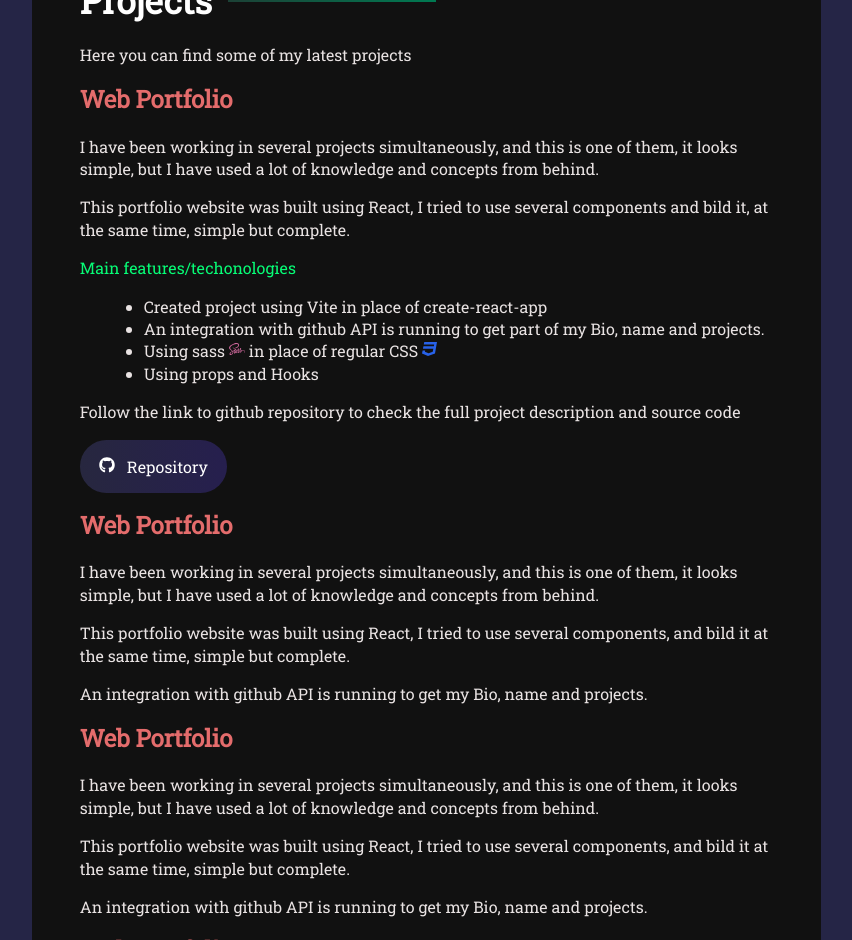
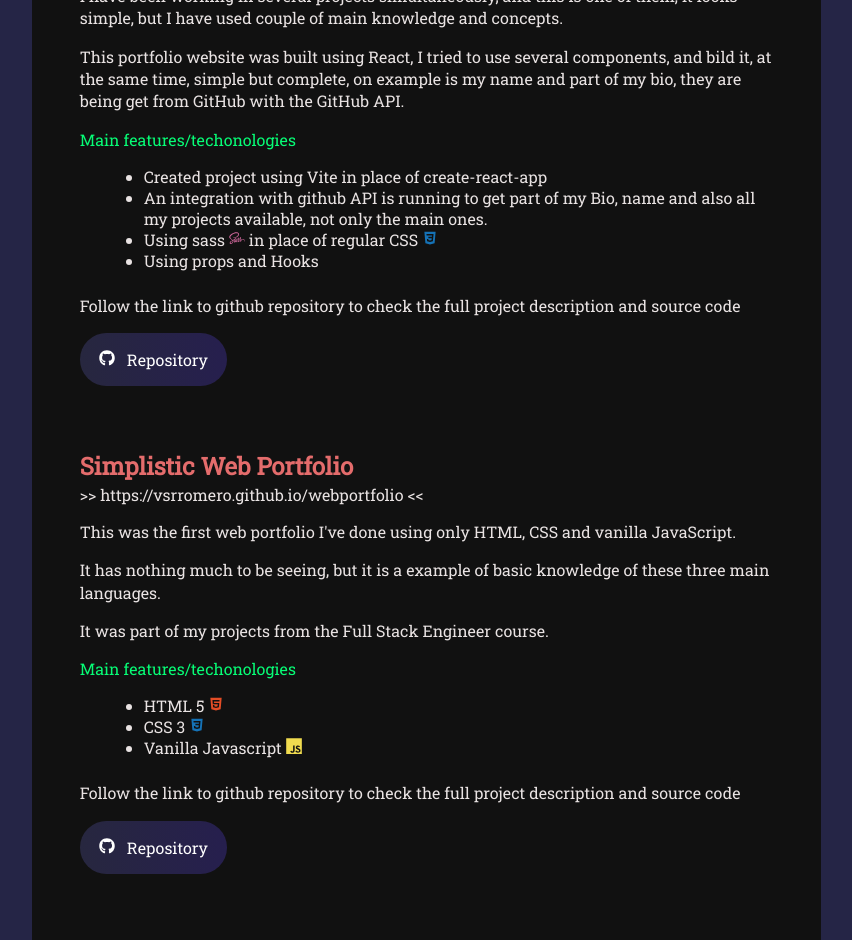
Before and after one commit to vsrromero/web-portfolio, a React (Vite) app: page / in a window 1280 px wide. Shown: the part 1860-2800 px from the top of the page, without its empty margins (411-1263 px from the left). Built offline with nearby package versions, Linux system fonts and the light colour scheme; no server answers.

Commit message:
project done

```diff
--- a/index.html
+++ b/index.html
@@ -2,6 +2,9 @@
 <html lang="en">
   <head>
     <meta charset="UTF-8" />
+    <meta name="description" content="Personal Portfolio">
+    <meta name="keywords" content="HTML, CSS, JavaScript, React">
+    <meta name="author" content="Victor Romero">
     <link rel="icon" type="image/svg+xml" href="/vite.svg" />
     <meta name="viewport" content="width=device-width, initial-scale=1.0" />
     <title>Vite + React</title>
--- a/src/components/ProjectsContainer.jsx
+++ b/src/components/ProjectsContainer.jsx
@@ -1,4 +1,14 @@
-import {FaCss3, FaGithub, FaSass} from 'react-icons/fa';
+import {FaGithub} from 'react-icons/fa';
+import {SiPhp} from 'react-icons/si';
+import {
+    DiHtml5,
+    DiCss3,
+    DiJsBadge,
+    DiReact,
+    DiLaravel,
+    DiSass,
+    DiMysql
+} from 'react-icons/di'
 
 import '../styles/components/projectsContainer.sass'
 
@@ -7,61 +17,94 @@ function ProjectsContainer () {
         <section className='projects-container'>
             <h2>Projects</h2>
             <p>
-                Here you can find some of my latest projects
+                Here you can find some of my latest and available projects to be checked.
             </p>
 
             <h3>Web Portfolio</h3>
             <p>
-                I have been working in several projects simultaneously, and this is one of them, it looks simple, but I have used a lot of knowledge and concepts from behind.
+                I have been working in several projects simultaneously, and this is one of them, it looks simple, but I have used couple of main knowledge and concepts.
             </p>
             <p>
-                This portfolio website was built using React, I tried to use several components and bild it, at the same time, simple but complete.
+                This portfolio website was built using React, I tried to use several components, and bild it, at the same time, simple but complete, on example is my name and part of my bio, they are being get from GitHub with the GitHub API.
             </p>
-            <p>
-                <h4>Main features/techonologies</h4>
+            <h4>Main features/techonologies</h4>
                 <ul>
                     <li>Created project using Vite in place of create-react-app</li>
-                    <li>An integration with github API is running to get part of my Bio, name and projects.</li>
-                    <li>Using sass <FaSass className='sass' /> in place of regular CSS <FaCss3 className='css'/></li>
+                    <li>An integration with github API is running to get part of my Bio, name and also all my projects available, not only the main ones.</li>
+                    <li>Using sass <span className='sass'><DiSass /></span> in place of regular CSS <span className='css'><DiCss3 /></span></li>
                     <li>Using props and Hooks</li>
                 </ul>
-            </p>
             <p>Follow the link to github repository to check the full project description and source code</p>
             <a href='#' className='button'><FaGithub /> Repository</a>
 
-            <h3>Web Portfolio</h3>
+            <h3>Simplistic Web Portfolio</h3>
+            <a href='https://vsrromero.github.io/webportfolio/' className='general-links'> &gt;&gt; https://vsrromero.github.io/webportfolio &lt;&lt;</a>
+
             <p>
-                I have been working in several projects simultaneously, and this is one of them, it looks simple, but I have used a lot of knowledge and concepts from behind.
+                This was the first web portfolio I've done using only HTML, CSS and vanilla JavaScript.
             </p>
             <p>
-                This portfolio website was built using React, I tried to use several components, and bild it at the same time, simple but complete.
+                It has nothing much to be seeing, but it is a example of basic knowledge of these three main languages.
             </p>
             <p>
-                An integration with github API is running to get my Bio, name and projects.
+                It was part of my projects from the Full Stack Engineer course.
             </p>
+            <h4>Main features/techonologies</h4>
+                <ul>
+                    <li>HTML 5 <span className='html'><DiHtml5 /></span></li>
+                    <li>CSS 3 <span className='css'><DiCss3 /></span></li>
+                    <li>Vanilla Javascript <span className='js'><DiJsBadge /></span></li>
+                </ul>
+            <p>Follow the link to github repository to check the full project description and source code</p>
+            <a href='https://github.com/vsrromero/webportfolio' className='button' target='_blank'><FaGithub /> Repository</a>
 
-            <h3>Web Portfolio</h3>
+            <h3>The Jamming</h3>
+            <a href='https://loquacious-zuccutto-c58a58.netlify.app/' className='general-links'> &gt;&gt; https://loquacious-zuccutto-c58a58.netlify.app &lt;&lt;</a>
+
             <p>
-                I have been working in several projects simultaneously, and this is one of them, it looks simple, but I have used a lot of knowledge and concepts from behind.
+                This is not a great and usefull app, but here you can see loads of practices, concepts and techniques put all together.
             </p>
             <p>
-                This portfolio website was built using React, I tried to use several components, and bild it at the same time, simple but complete.
+                This app, basically allows the user to search songs, albuns or bands/artists on Spotify using the Spotify API.
             </p>
             <p>
-                An integration with github API is running to get my Bio, name and projects.
+                Due to a limitation of the free version of Spotify API, it is necessary to perform a first search so then the API will connect and allow the app works.
             </p>
+            <h4>Main features/techonologies</h4>
+                <ul>
+                    <li>React <span className='react'><DiReact /></span></li>
+                    <li>Fetch API</li>
+                    <li>Class components</li>
+                    <li>Props</li>
+                </ul>
+            <p>Follow the link to github repository to check the full project description and source code</p>
+            <a href='https://github.com/vsrromero/jammming' className='button' target='_blank'><FaGithub /> Repository</a>
 
-            <h3>Web Portfolio</h3>
+            <h3>Management App</h3>
             <p>
-                I have been working in several projects simultaneously, and this is one of them, it looks simple, but I have used a lot of knowledge and concepts.
+                This project is a full stack project, from front to back-end, that I had frozen for while due to the Full Stack Engineer course I am enrolled.
             </p>
             <p>
-                This portfolio website was built using React, I tried to use several components, and bild it at the same time, simple but complete.
+                Despite it is not finished, couple of my knowledge of MVC, DAO and CRUD was applied here, so it is not a problem for a developer check the structure and the code to see part of I have accomplished.
             </p>
             <p>
-                An integration with github API is running to get my Bio, name and projects.
+                I expect return to this project to consolidate my knowledge in Laravel and php.
             </p>
+            <h4>Main features/techonologies</h4>
+                <ul>
+                    <li>Laravel <span className='laravel'><DiLaravel /></span></li>
+                    <li>php <span className='php'><SiPhp /></span></li>
+                    <li>MySql <span className='php'><DiMysql /></span></li>
+                    <li>Blade</li>
+                </ul>
+            <p>Follow the link to github repository to check the full project description and source code</p>
+            <a href='https://github.com/vsrromero/jammming' className='button' target='_blank'><FaGithub /> Repository</a>
 
+            <h3>Want check more? ...</h3>
+            <p>
+                Visit my GitHub page...
+            </p>
+            <a href='https://github.com/vsrromero/' className='button' target='_blank'><FaGithub /> vsrromero</a>
         </section>
     )
 }
--- a/src/components/TechnologiesContainer.jsx
+++ b/src/components/TechnologiesContainer.jsx
@@ -3,7 +3,6 @@ import {
     DiCss3,
     DiJsBadge,
     DiReact,
-    DiPhp,
     DiLaravel,
     DiPython,
     DiJava
--- a/src/styles/components/mainContent.sass
+++ b/src/styles/components/mainContent.sass
@@ -35,8 +35,54 @@
         margin-bottom: 1rem
         line-height: 1.4rem
 
+    ul
+        color: variables.$text-color-secondary
+        margin-bottom: 1.5rem
+
+    a
+        color: variables.$text-color-secondary
+        text-decoration: none
+        margin-bottom: 1rem
+
     .button
          @include mixins.button(1rem,variables.$text-color,variables.$gradient-button)
          align-self: flex-start
-         margin-bottom: 1rem
+         margin-bottom: 4rem
          word-spacing: .5rem
+
+    .general-links
+        margin-top: -1.2rem
+        &:hover
+            color: green
+
+    // coloring the icons
+    #html
+        svg
+            color: variables.$html-svg-color
+    #css
+        svg
+            color: variables.$css-svg-color
+    #js
+        svg
+            color: variables.$js-svg-color
+    #react
+        svg
+            color: variables.$react-svg-color
+    #php
+        svg
+            color: variables.$php-svg-color
+    #laravel
+        svg
+            color: variables.$laravel-svg-color
+    #python
+        svg
+            color: variables.$python-svg-color
+    #java
+        svg
+            color: variables.$java-svg-color
+    #csharp
+        svg
+            color: variables.$csharp-svg-color
+    #sass
+        svg
+            color: variables.$sass-svg-color
--- a/src/styles/components/projectsContainer.sass
+++ b/src/styles/components/projectsContainer.sass
@@ -1,3 +1,6 @@
+@use '../variables'
+@use '../mixins'
+
 h3
     color: #e46c6c
 
@@ -10,7 +13,32 @@ ul
     margin-left: 4rem
 
 .sass
-    color: #cc6699
-
+    svg
+        color: variables.$sass-svg-color
+.html
+    svg
+        color: variables.$html-svg-color
 .css
-    color: #2862e9
+    svg
+        color: variables.$css-svg-color
+.js
+    svg
+        color: variables.$js-svg-color
+.react
+    svg
+        color: variables.$react-svg-color
+.php
+    svg
+        color: variables.$php-svg-color
+.laravel
+    svg
+        color: variables.$laravel-svg-color
+.python
+    svg
+        color: variables.$python-svg-color
+.java
+    svg
+        color: variables.$java-svg-color
+.csharp
+    svg
+        color: variables.$csharp-svg-color
--- a/src/styles/components/technologiesContainer.sass
+++ b/src/styles/components/technologiesContainer.sass
@@ -28,31 +28,3 @@
 
             svg
                 font-size: 3rem
-        // coloring the icons
-        #html
-            svg
-                color: #e44d26
-        #css
-            svg
-                color: #1572b6
-        #js
-            svg
-                color: #f0db4f
-        #react
-            svg
-                color: #61dafb
-        #php
-            svg
-                color: #7377ad
-        #laravel
-            svg
-                color: #F34D39
-        #python
-            svg
-                color: #33638B
-        #java
-            svg
-                color: #EA2D2E
-        #csharp
-            svg
-                color: #68217A
--- a/src/styles/variables.sass
+++ b/src/styles/variables.sass
@@ -17,3 +17,14 @@ $gradient-button: linear-gradient(90deg, #27273f 0%, #261f4e 100%)
 // Format
 $container-border-radius: 10px
 $card-border-radius: 5px
+
+$html-svg-color: #e44d26
+$css-svg-color: #1572b6
+$js-svg-color: #f0db4f
+$react-svg-color: #61dafb
+$php-svg-color: #7377ad
+$laravel-svg-color: #F34D39
+$python-svg-color: #33638B
+$java-svg-color: #EA2D2E
+$csharp-svg-color: #68217A
+$sass-svg-color: #cc6699
```
Also changed, not shown: src/App.jsx (+21 -14 lines).
